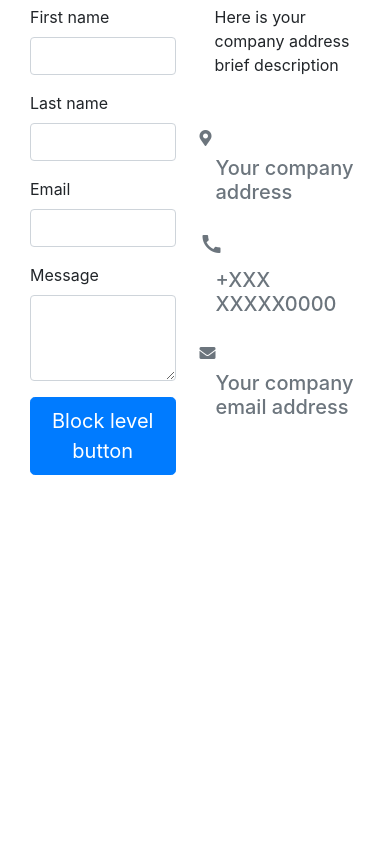
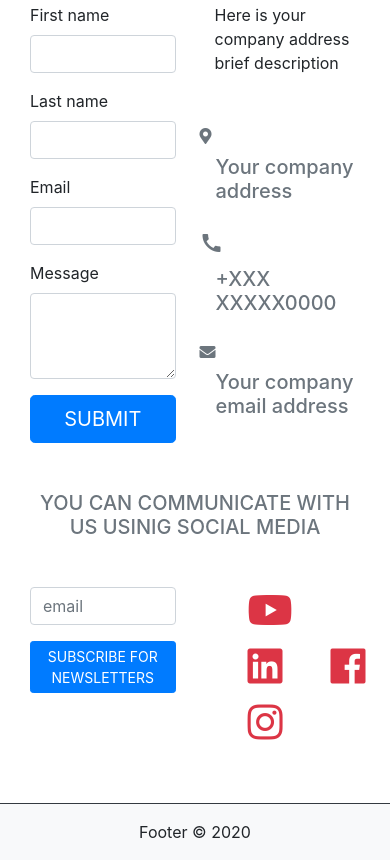
Before and after one commit to muktaahammed/responsive-website, a plain HTML site: page index.html in a window 390 px wide. Shown: the part 3435-4295 px from the top of the page. Before the commit the page ends 3958 px from the top, so only its background shows below. Drawn offline with nearby package versions, Linux system fonts and the light colour scheme.

Commit message:
All tutorial added and sample responsive website done

```diff
--- a/index.html
+++ b/index.html
@@ -118,6 +118,7 @@
             <h5 class="text-center">FEATURES 4
           </div>
         </div>
+      </div>
       <!-- end features -->
       <!-- services -->
       <div class="container mt-5">
@@ -166,7 +167,7 @@
           </div>
         </div>
       </div>
-    </div>
+
     <!-- end services -->
     <!--our team-->
     <div class="container">
@@ -195,6 +196,7 @@
 
     </div>
     <!-- end our team -->
+
     <!-- get in touch -->
     <div class="container mt-5 mb-5">
       <h1 class="text-center">GET IN TOUCH</h1>
@@ -221,7 +223,7 @@
               <label for="exampleFormControlTextarea1">Message</label>
               <textarea class="form-control" id="exampleFormControlTextarea1" rows="3"></textarea>
             </div>
-            <button type="button" class="btn btn-primary btn-lg btn-block">Block level button</button>
+            <button type="button" class="btn btn-primary btn-lg btn-block">SUBMIT</button>
           </form>
         </div>
 
@@ -248,8 +250,51 @@
       </div>
 
     </div>
+    <!-- end get in touch -->
 
-    <!-- end get in touch -->
+    <!-- social media -->
+    <div class="container mt-5 mb-5">
+      <h5 class="text-muted text-center">YOU CAN COMMUNICATE WITH US USINIG SOCIAL MEDIA</h5>
+      <div class="row mt-5">
+        <div class="col">
+          <form>
+            <div class="form-group">
+              <input type="text" class="form-control" placeholder="email" id="inputAddress">
+            </div>
+            <button type="button" class="btn btn-primary btn-sm btn-block">SUBSCRIBE FOR NEWSLETTERS</button>
+          </form>
+        </div>
+
+        <div class="col pl-4">
+          <form>
+          <div class="row">
+          <a href="#">
+            <h1 class="text-danger ml-5"><i class="fab fa-youtube"></i></h1>
+          </a>
+          <a href="#">
+            <h1 class="text-danger ml-5"><i class="fab fa-linkedin"></i></h1>
+          </a>
+          <a href="#">
+            <h1 class="text-danger ml-5"><i class="fab fa-facebook rounded-circle"></i></h1>
+          </a>
+          <a href="#">
+            <h1 class="text-danger ml-5"><i class="fab fa-instagram"></i></h1>
+          </a>
+
+          </div>
+
+        </form>
+        </div>
+
+      </div>
+
+    </div>
+      </div>
+    <!--end social media -->
+
+    <!--fotter-->
+    <div class="card-footer bg-light text-center border-dark py-3">Footer &copy 2020</div>
+    <!--end fotter-->
 
 
 
```
